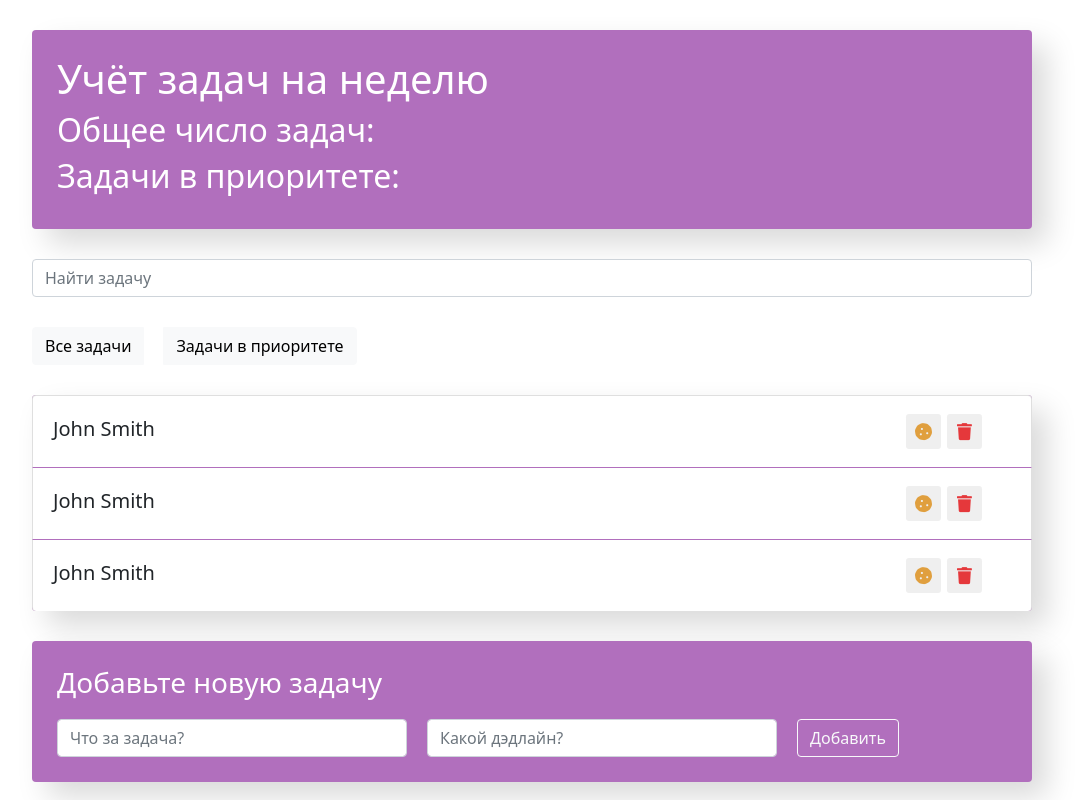
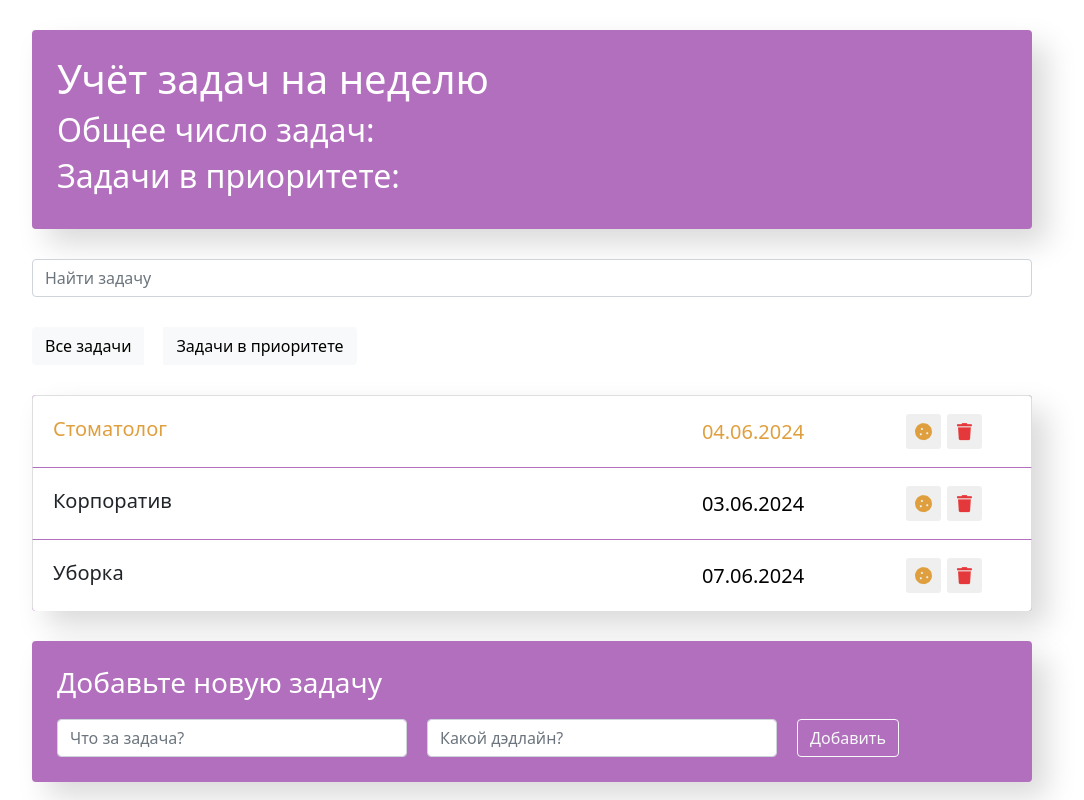
Before and after one commit to Valeriya266/TaskApp, a React (Create React App) app: page / in a window 1280 px wide. Shown: the whole page, without its empty margins (108-1192 px from the left). Built offline with nearby package versions, Linux system fonts and the light colour scheme.

Commit message:
add dinamic data and css

```diff
--- a/src/components/app/App.js
+++ b/src/components/app/App.js
@@ -9,12 +9,18 @@ import TaskAddForm from '../task-add-panel/task-add-form';
 import './app.css';
 
 function App() {
+const data = [
+  {task: 'Стоматолог', date: '04.06.2024', increase: true},
+  {task: 'Корпоратив', date: '03.06.2024', increase: false},
+  {task: 'Уборка', date: '07.06.2024', increase: false}
+]
+
   return (
     <div className="app">
       <AppInfo/>
       <SearchPanel/>
       <AppFilter/>
-      <TaskList/>
+      <TaskList data={data}/>
       <TaskAddForm/>
     </div>
   );
--- a/src/components/task-list-item/task-list-item.js
+++ b/src/components/task-list-item/task-list-item.js
@@ -1,10 +1,16 @@
 import './task-list-item.css';
 
-const TaskListItem = () => {
+const TaskListItem = ({task, date, increase}) => {
+
+    let classNames = 'list-group-item d-flex justify-content-between';
+    if (increase) {
+        classNames += ` increase`;
+    }
+
     return (
-        <li className='list-group-item d-flex justify-content-between'>
-            <span className="list-group-item-label">John Smith</span>
-            <input type="text" className="list-group-item-input" />
+        <li className={classNames}>
+            <span className="list-group-item-label">{task}</span>
+            <input type="text" className="list-group-item-input" defaultValue={date}/>
             <div className='d-flex justify-content-center align-items-center'>
                 <button type="button"
                     className="btn-cookie btn-sm ">
--- a/src/components/task-list/task-list.js
+++ b/src/components/task-list/task-list.js
@@ -2,12 +2,17 @@ import TaskListItem from "../task-list-item/task-list-item";
 
 import './task-list.css';
 
-const TaskList = () => {
+const TaskList = ({data}) => {
+
+const elements = data.map(item => {
+    return (
+        <TaskListItem {...item}/>
+    )
+})
+
     return (
         <ul className="app-list list-group">
-            <TaskListItem/>
-            <TaskListItem/>
-            <TaskListItem/>
+            {elements}
         </ul>
     )
 }
```
